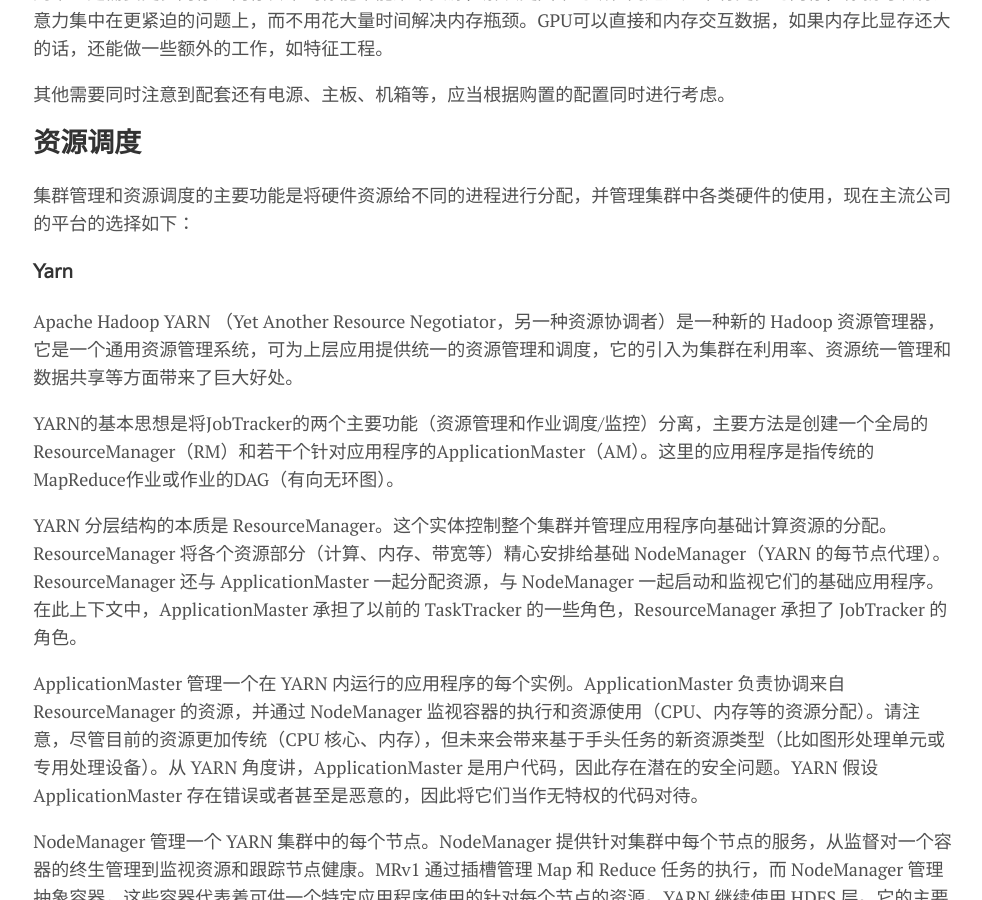
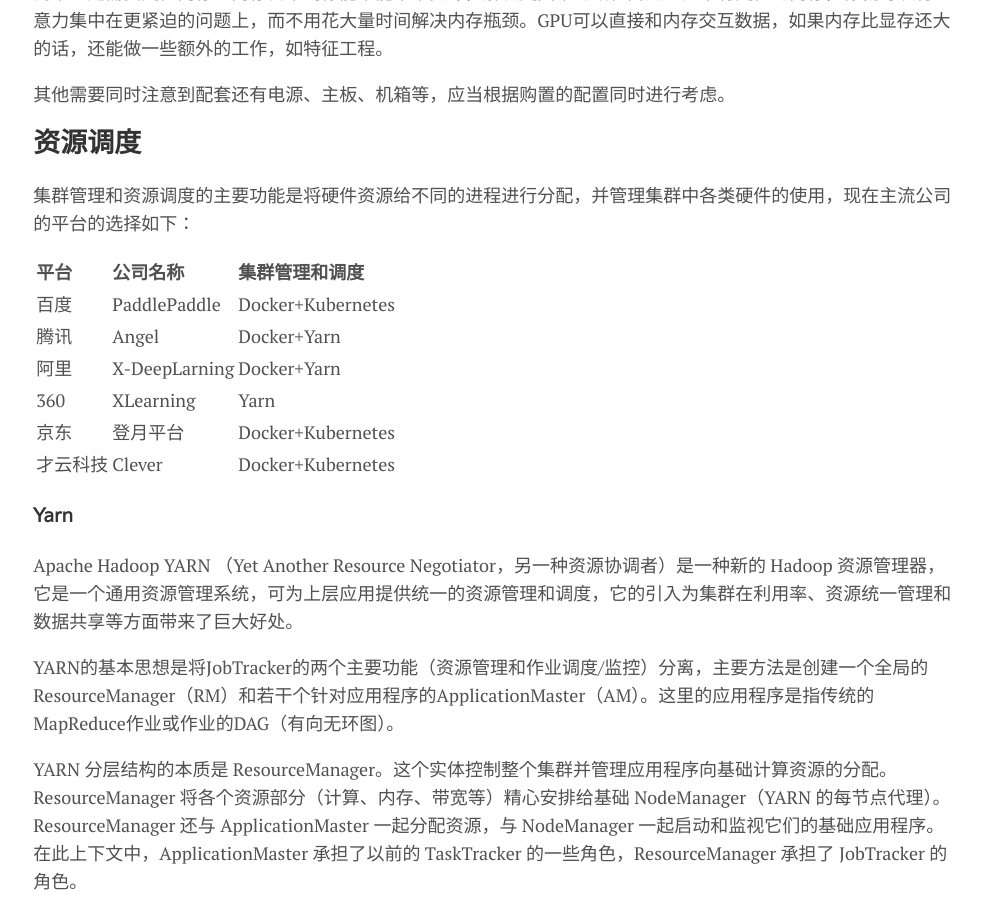
Before and after one commit to mengwx/mengwx.github.io, a Jekyll site: the page built from _posts/2022-7-20-machinelearning system.md, in a window 1280 px wide and 900 px high, scrolled down 3838 px. Shown: the whole window, without its empty margins (146-1128 px from the left). Built offline with Jekyll 4.4.1, drawn with Linux system fonts in a browser that asks for light colours; nearby versions of some CDN libraries; comment, search, counter and statistics services are not loaded.

Commit message:
ai system

```diff
--- a/_posts/2022-7-20-machinelearning system.md
+++ b/_posts/2022-7-20-machinelearning system.md
@@ -81,6 +81,15 @@ CPU在深度学习中起到什么作用？当在GPU上运行深度网络时，CP
 ## 资源调度
 集群管理和资源调度的主要功能是将硬件资源给不同的进程进行分配，并管理集群中各类硬件的使用，现在主流公司的平台的选择如下：
 
+ |平台|公司名称|集群管理和调度
+ |:----|:--------|:------------|
+ |百度|PaddlePaddle|Docker+Kubernetes|
+ |腾讯|Angel|Docker+Yarn|
+ |阿里|X-DeepLarning|Docker+Yarn|
+ |360|XLearning|Yarn|
+ |京东|登月平台|Docker+Kubernetes|
+ |才云科技|Clever|Docker+Kubernetes|
+
 ### Yarn
 Apache Hadoop YARN （Yet Another Resource Negotiator，另一种资源协调者）是一种新的 Hadoop 资源管理器，它是一个通用资源管理系统，可为上层应用提供统一的资源管理和调度，它的引入为集群在利用率、资源统一管理和数据共享等方面带来了巨大好处。
 
```
